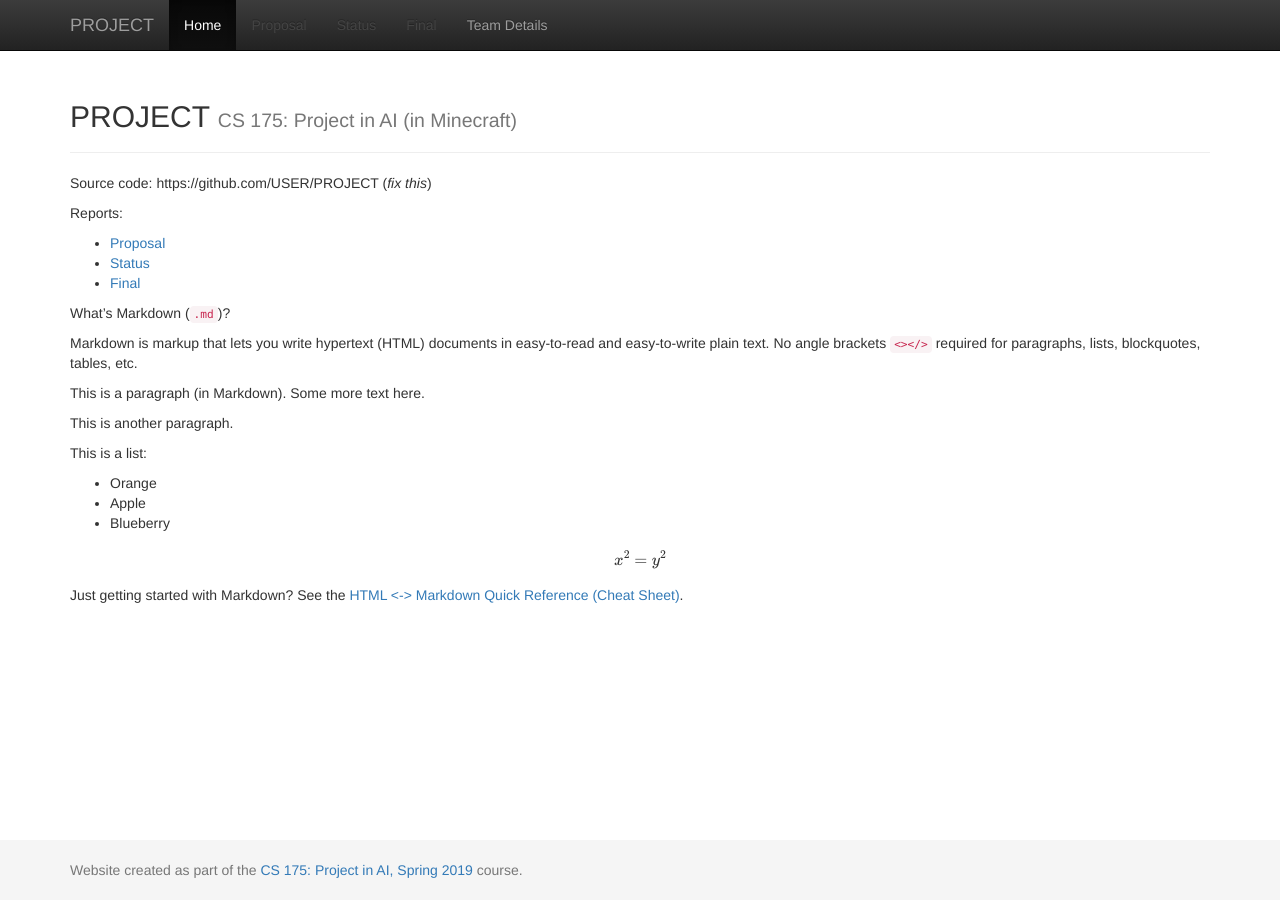
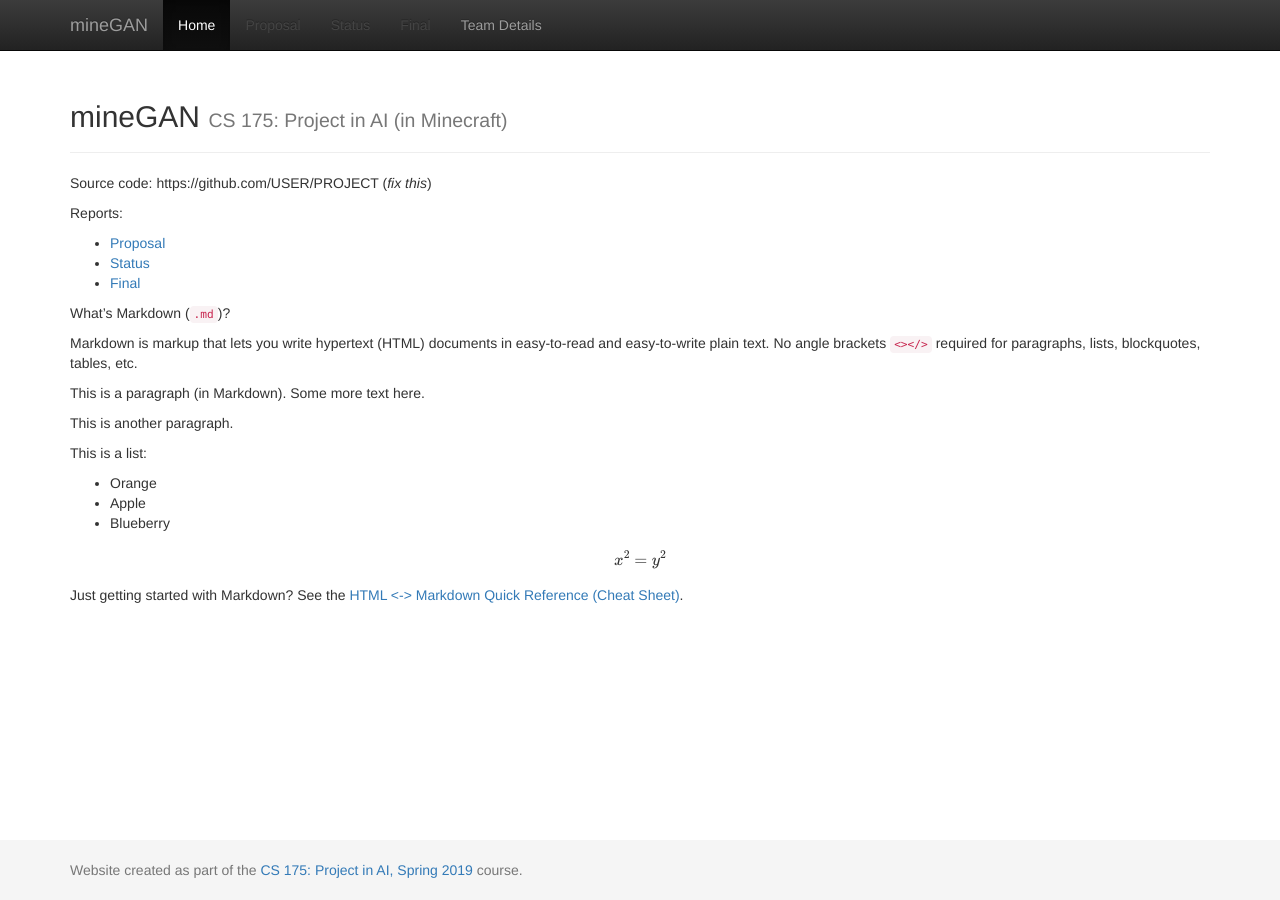
Before and after one commit to erikchomez/TheRealFarmerJohn, a Jekyll site: the page built from docs/index.md, in a window 1280 px wide. Built offline with Jekyll 4.4.1, drawn with Linux system fonts in a browser that asks for light colours; formulas are drawn with MathJax 3.

Commit message:
Change title to mineGAN

```diff
--- a/docs/_config.yml
+++ b/docs/_config.yml
@@ -1,7 +1,7 @@
 ###########
 # site.title
 
-title:    'PROJECT'
+title:    'mineGAN'
 subtitle: 'CS 175: Project in AI (in Minecraft)'
 
 
```
